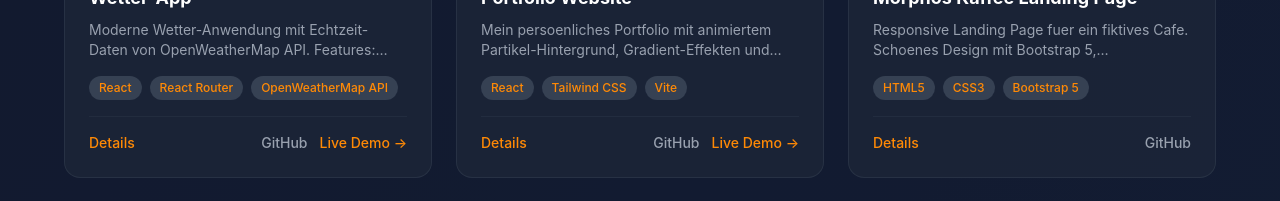
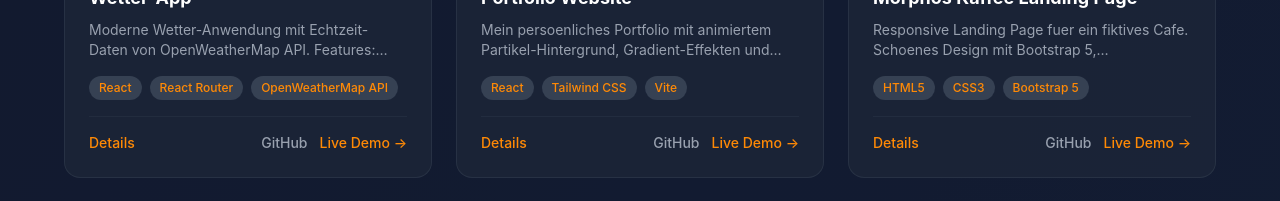
Before and after one commit to eeraj88/eeraj-portfolio-woche4, a React (Vite) app: page / in a window 1280 px wide. Shown: the part 2700-2901 px from the top of the page. Built offline with nearby package versions, Linux system fonts and the light colour scheme; grey boxes are pictures that could not be loaded.

Commit message:
Add Morphos Kaffee live link

```diff
--- a/src/data/projects.js
+++ b/src/data/projects.js
@@ -24,7 +24,7 @@ const projects = [
     titel: "Morphos Kaffee Landing Page",
     beschreibung: "Responsive Landing Page fuer ein fiktives Cafe. Schoenes Design mit Bootstrap 5, Kontaktformular mit EmailJS Integration.",
     technologien: ["HTML5", "CSS3", "Bootstrap 5", "EmailJS"],
-    link: "#", // Wird nach Deployment aktualisiert
+    link: "https://morphos-kaffee.vercel.app",
     github: "https://github.com/eeraj88/Morphos-Kaffee",
     kategorie: "Frontend",
     bild: "https://images.unsplash.com/photo-1495474472287-4d71bcdd2085?w=600&q=80"
```
